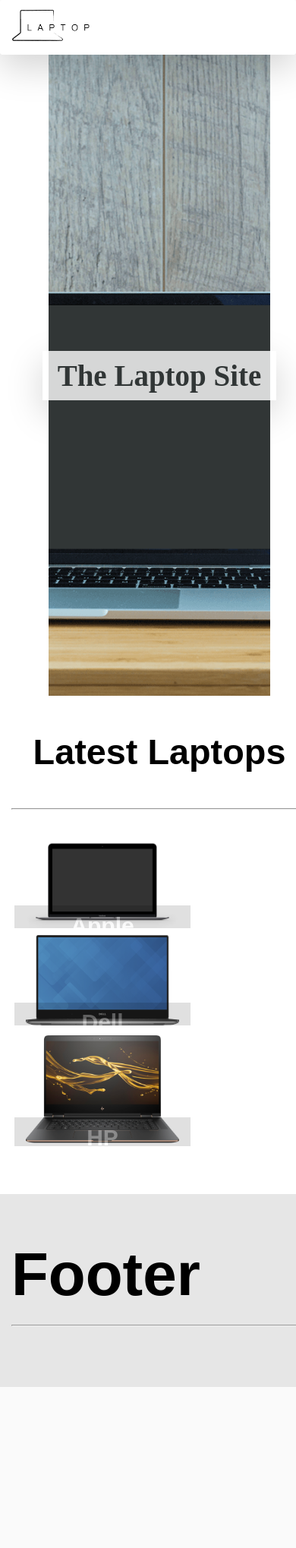
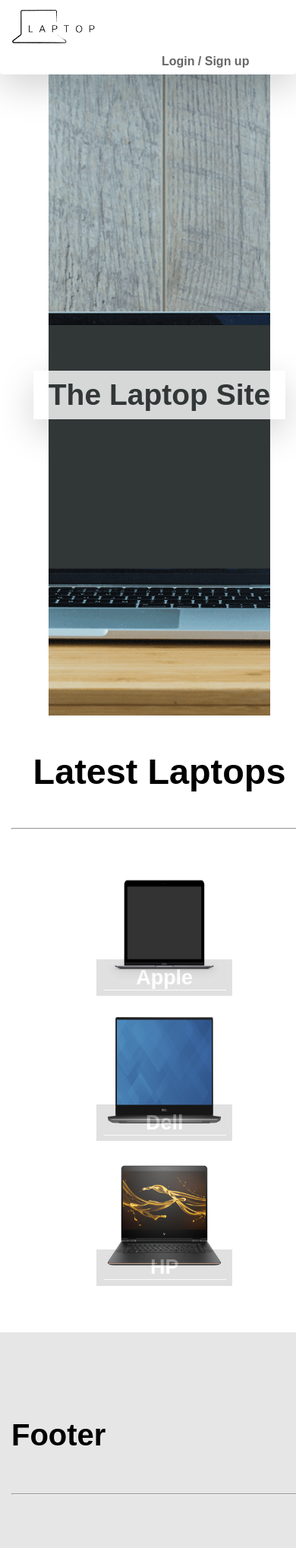
Before and after one commit to Vedant1202/laptop-site, a PHP site: page /views/landing.html in a window 390 px wide; the page is wider, and only the part inside the window is pictured. Shown: that part at 76% size. Before the commit the page ends 1826 px from the top of that part, so only its background shows below. Run offline with PHP 8.4, Linux system fonts and the light colour scheme; some web fonts are replaced.

Commit message:
Landing page responsive

```diff
--- a/css/landing.css
+++ b/css/landing.css
@@ -136,10 +136,48 @@
   line-height: 1.5;
 }
 
+.nav-items {
+  padding-top: 1.4%;
+}
 
+.nav-links {
+  color: rgb(102, 102, 102);
+  text-decoration: none;
+  font-weight: bold;
+  padding: 16px;
+  border-radius: .8rem;
+}
 
+.nav-links:hover {
+  color: rgb(66, 66, 66);
+  background-color: rgb(214, 214, 214)
+}
 
+@media (max-width: 640px) {
 
+  #laptop-brands {
+    padding-left: 28%;
+  }
+
+  .laptops {
+    margin-bottom: 15%;
+    height: 140px;
+    margin-top: 15%;
+  }
+
+  .overlay {
+    overflow: hidden;
+    top: 74%;
+  }
+
+  .overlay h2, p {
+    transform: scale(0.9);
+  }
+
+  hr {
+    margin: 0 0 10px 0;
+  }
+}
 
 
 
--- a/css/master.css
+++ b/css/master.css
@@ -1,5 +1,6 @@
 body {
   margin: 0px;
+  font-family: 'Montserrat', sans-serif;
 }
 
 .navbar {
@@ -13,7 +14,7 @@
   -ms-flex-pack: justify;
   justify-content: space-between;
   padding: 0.5rem 1rem;
-  background-color: rgba(255, 255, 255, 0.95);
+  background-color: rgba(255, 255, 255, 0.8);
   padding-left: 4%;
   padding-right: 4%;
 }
@@ -592,6 +593,7 @@
   padding: 4%;
   border-color: rgb(0, 93, 181);
   border-radius: 0.5rem;
+  text-decoration: none;
 }
 
 .btn-blue:hover {
@@ -599,5 +601,4 @@
 }
 
 
-
 /*  */
--- a/views/landing.html
+++ b/views/landing.html
@@ -15,9 +15,19 @@
 
     <div class="navbar sticky-top rounded shadow-lg">
       <!-- <h1>Hello</h1> -->
-      <a class="navbar-brand" href="#">
-        <img src="../resources/img/icons/400w/v1-transparent-black.png" style="width: 30%;" alt="">
-      </a>
+      <div class="row" style="width: 100%;">
+        <div class="col-lg-3">
+          <a class="navbar-brand" href="#">
+            <img src="../resources/img/icons/400w/v1-transparent-black.png" style="width: 35%;" alt="">
+          </a>
+        </div>
+        <div class="col-lg-5">
+
+        </div>
+        <div class="col-lg-3 nav-items" align="right">
+          <a class="nav-links" href="./login.html">Login / Sign up</a>
+        </div>
+      </div>
     </div>
 
     <div class="container intro-1" align="center" id="main">
@@ -33,9 +43,9 @@
     <hr>
 
     <div class="container" style="margin-top: 8%; margin-bottom: 15%;">
-      <div class="row">
+      <div class="row" id="laptop-brands">
         <div class="col-md latest-laptop overlay-container">
-          <img src="../resources/img/laptops/brands/apple.png" alt="">
+          <img src="../resources/img/laptops/brands/apple.png" alt="" class="laptops">
           <div class="overlay">
           <h2>Apple</h2>
           <hr>
@@ -45,7 +55,7 @@
         </div>
         </div>
         <div class="col-md latest-laptop overlay-container">
-          <img src="../resources/img/laptops/brands/dell.png" alt="">
+          <img src="../resources/img/laptops/brands/dell.png" alt="" class="laptops">
           <div class="overlay">
           <h2>Dell</h2>
           <hr>
@@ -55,7 +65,7 @@
         </div>
         </div>
         <div class="col-md latest-laptop overlay-container">
-          <img src="../resources/img/laptops/brands/hp.png" alt="">
+          <img src="../resources/img/laptops/brands/hp.png" alt="" class="laptops">
           <div class="overlay">
           <h2>HP</h2>
           <hr>
@@ -78,9 +88,11 @@
 
   <div class="container-fluid" id="footer">
     <div class="container">
-      <h1>Footer</h1>
+      <h4>Footer</h4>
       <hr>
+
     </div>
+
   </div>
 
 
```
